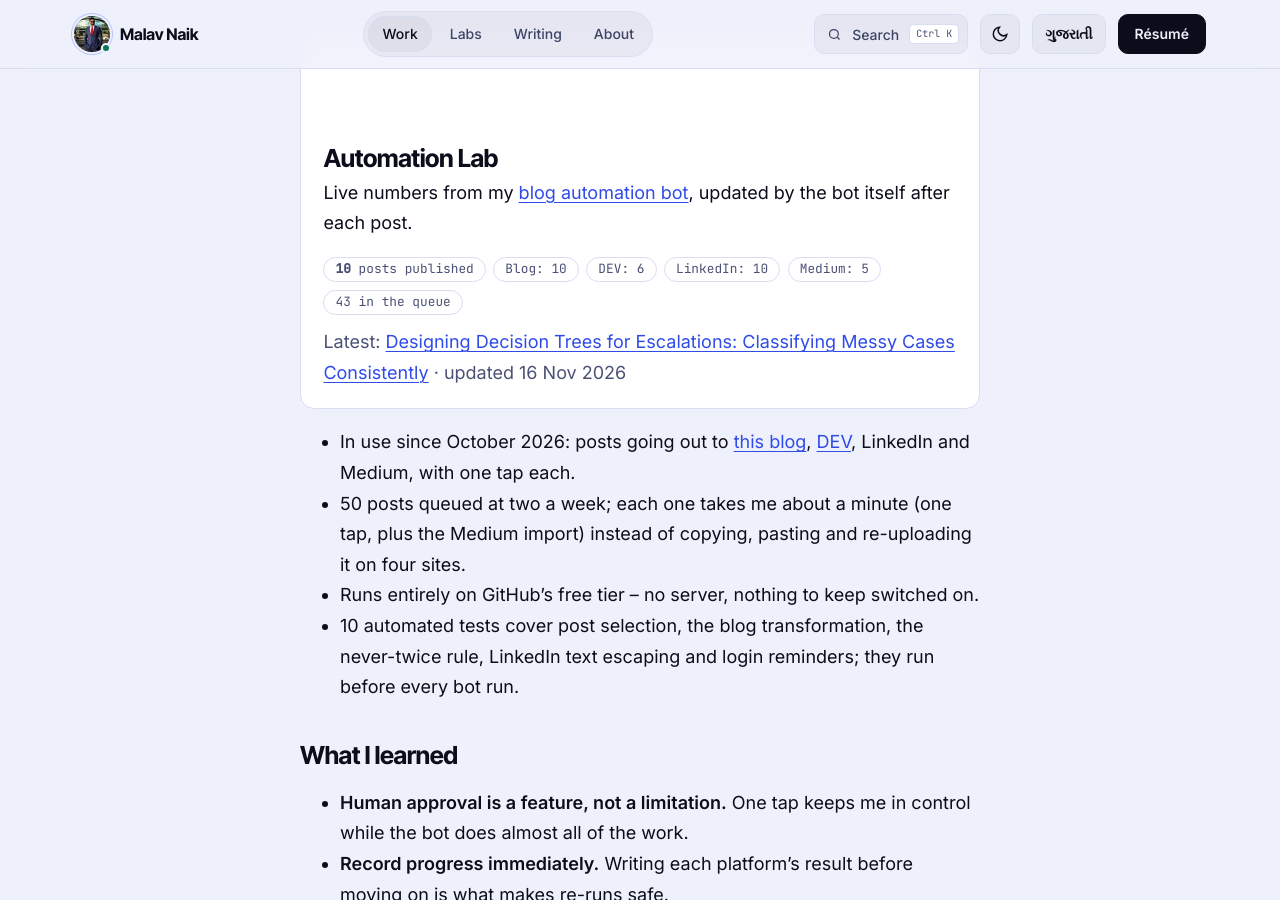
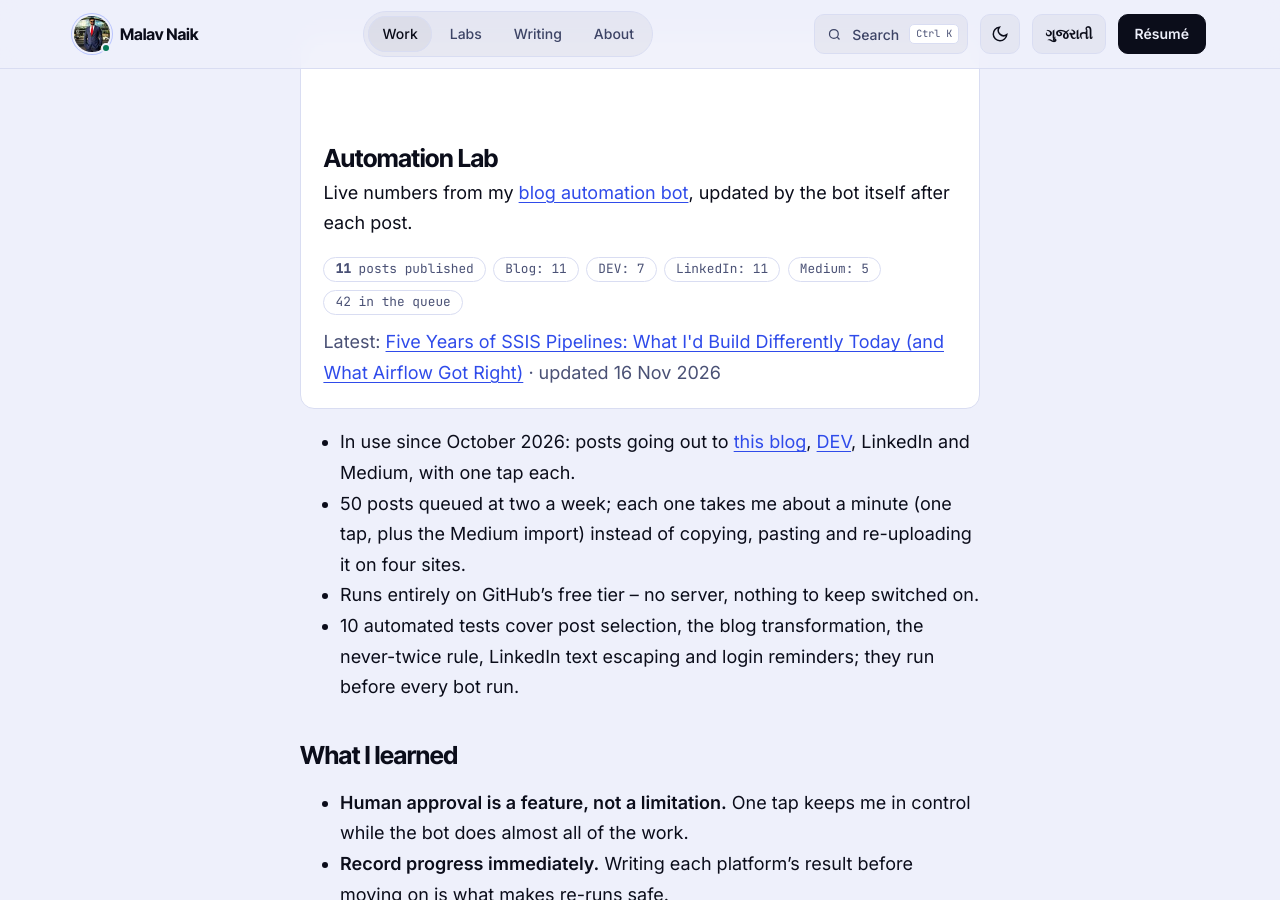
Before and after one commit to malavnaik99/malavnaik99.github.io, a Jekyll site: the page built from _projects/blog-automation-bot.md, in a window 1280 px wide and 900 px high, scrolled down 3302 px. Built offline with Jekyll 4.4.1, drawn with Linux system fonts in a browser that asks for light colours.

Commit message:
Automation Lab: update numbers

```diff
--- a/_data/automation.json
+++ b/_data/automation.json
@@ -1,15 +1,15 @@
 {
- "posts_published": 10,
- "posts_queued": 43,
+ "posts_published": 11,
+ "posts_queued": 42,
  "platforms": {
-  "Blog": 10,
-  "DEV": 6,
-  "LinkedIn": 10,
+  "Blog": 11,
+  "DEV": 7,
+  "LinkedIn": 11,
   "Medium": 5
  },
  "last_post": {
-  "title": "Designing Decision Trees for Escalations: Classifying Messy Cases Consistently",
-  "url": "https://malavnaik.com/blog/decision-trees-for-escalations/"
+  "title": "Five Years of SSIS Pipelines: What I'd Build Differently Today (and What Airflow Got Right)",
+  "url": "https://malavnaik.com/blog/ssis-vs-airflow/"
  },
  "updated": "2026-11-16"
 }
```
